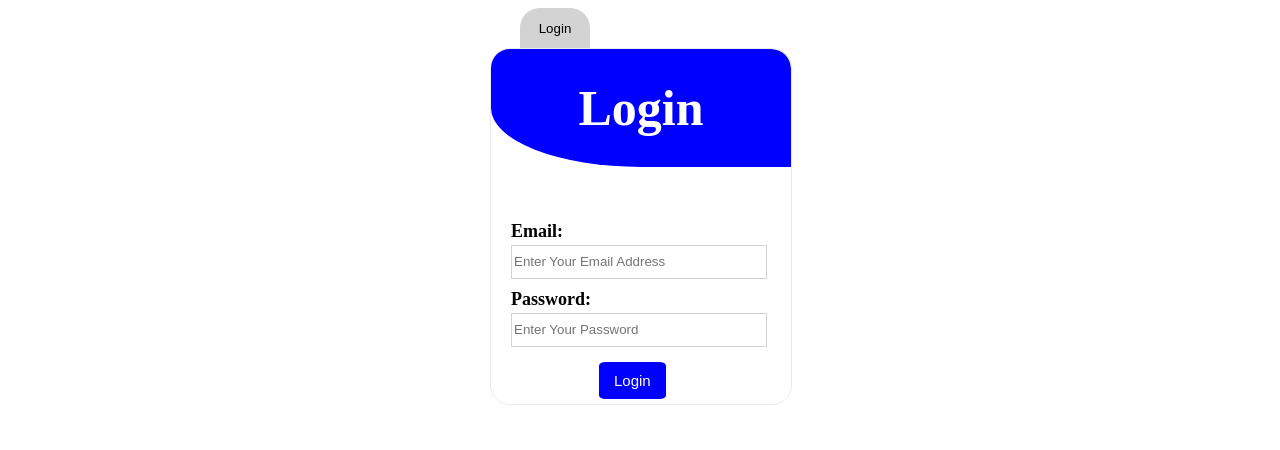
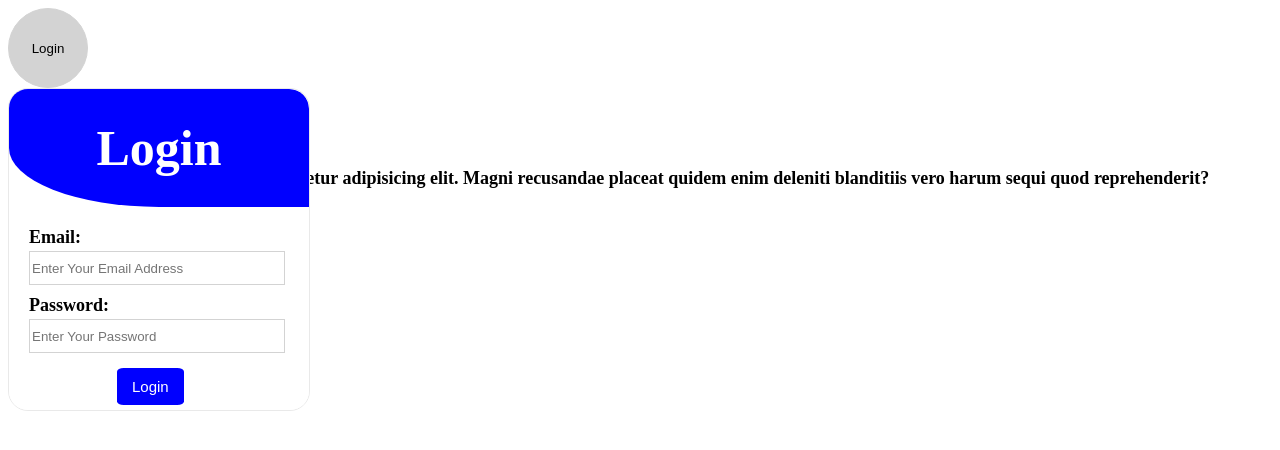
Before and after one commit to Syedshahwarhassan/login, a plain HTML site: page index.html in a window 1280 px wide. Both pictures are taken after a click on the button "Login". Drawn offline with nearby package versions, Linux system fonts and the light colour scheme.

Commit message:
changing

```diff
--- a/index.css
+++ b/index.css
@@ -1,11 +1,11 @@
 .login-form {
   height: auto;
   width: 300px;
-
+background-color: white;
   border: 1px solid rgb(233, 233, 233);
-
+margin: auto;
   border-radius: 20px;
-
+display: none;
   overflow: hidden;
 }
 .login-form:hover {
@@ -20,6 +20,7 @@
 }
 .login-h1 {
   margin-top: 0px;
+  margin-bottom: 0px;
   text-align: center;
   padding-top: 10%;
   color: white;
@@ -35,6 +36,7 @@
 }
 h6 {
   margin: 0px;
+  /* margin-bottom: 0px; */
   font-size: large;
   /* font-family: Dancing Script; */
   margin-left: 20px;
@@ -69,43 +71,54 @@ input {
   box-shadow: 5px 5px 10px gray;
 }
 #loginbtn {
+  height: 80px;
+  width: 80px;
+background-color: white;
+z-index: 1;
+border:  1px solid lightgray;
+border-radius: 70%;
+}
+/* #signbtn {
   height: 40px;
   width: 70px;
-  background-color: lightgray;
-  border-radius: 20px;
-  border: 1px solid lightgray;
-  border-bottom: 0px;
-  margin-left: 30px;
-  padding: 5px;
-  border-bottom-left-radius: 0px;
-  border-bottom-right-radius: 0px;
-}
-#signbtn {
-  height: 40px;
-  width: 70px;
+margin-left: -1px;
   background-color: rgb(228, 227, 227);
   border-radius: 20px;
   border: 1px solid lightgray;
   border-bottom: 0px;
   border-bottom-left-radius: 0px;
   border-bottom-right-radius: 0px;
-}
+} */
 .container {
+background-color: white;
   height: auto;
-  width: 300px;
+  width: auto;
   margin: auto;
 }
 .sign-form {
   height: auto;
   width: 300px;
-
+background-color: white;
   border: 1px solid rgb(233, 233, 233);
   display: none;
   /* visibility: hidden; */
   border-radius: 20px;
-
+margin: auto;
   overflow: hidden;
 }
 .sign-form:hover {
   box-shadow: 7px 7px 10px gray;
 }
+.login-back{
+    margin: auto;
+    height: auto;
+    width: auto;
+    position: absolute;
+    margin: auto;
+    z-index: 1;
+    /* margin: 0px; */
+
+}
+.webpage{
+    position:relative;
+}
--- a/index.html
+++ b/index.html
@@ -14,6 +14,7 @@
       <button id="loginbtn" onclick="loginbtn()">Login</button>
       <!-- <Button id="signbtn" onclick="signbtn()">Sign Up</Button> -->
       <!-- ======================================================btn============================================================ -->
+      <div class="login-back">
         <div class="login-form" id="login-form-">
             <div class="login-head">
               <h1 class="login-h1">Login</h1>
@@ -76,6 +77,15 @@
           </div>
           <!-- /.sign-form -->
       </div>
+      <!-- /.login-back -->
+      <!-- =========================================body-========================================================== -->
+      <div class="webpage">
+        <h1>web Site</h1>
+<h6>Lorem ipsum dolor sit amet, consectetur adipisicing elit. Magni recusandae placeat quidem enim deleniti blanditiis vero harum sequi quod reprehenderit?</h6>
+      </div>
+      <!-- /.webpage -->
+
+</div>
     <script src="https://cdnjs.cloudflare.com/ajax/libs/sweetalert/2.1.0/sweetalert.min.js"></script>
     <script src="./index.js"></script>
   </body>
```
Lines whose indentation alone changed are shown as unchanged.
